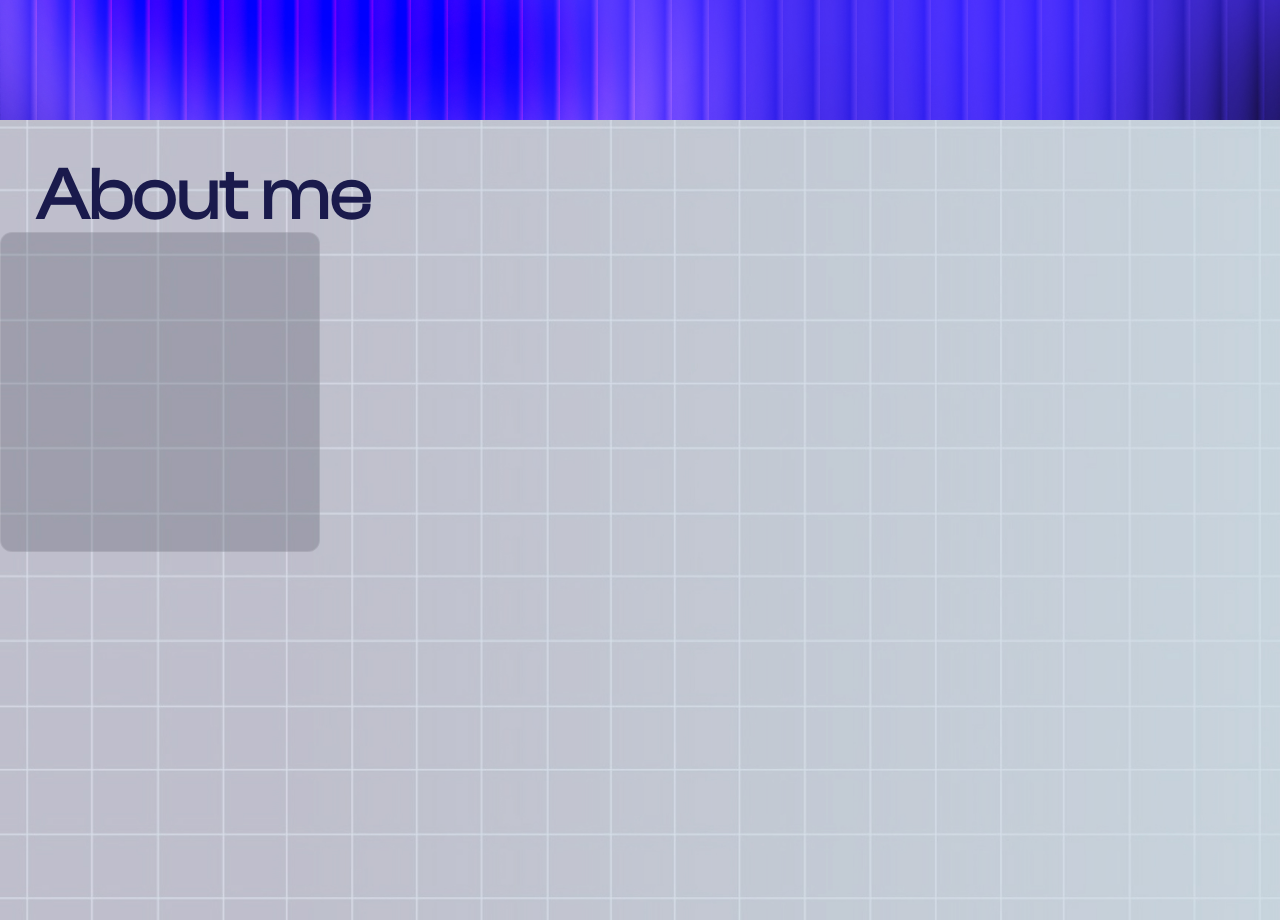
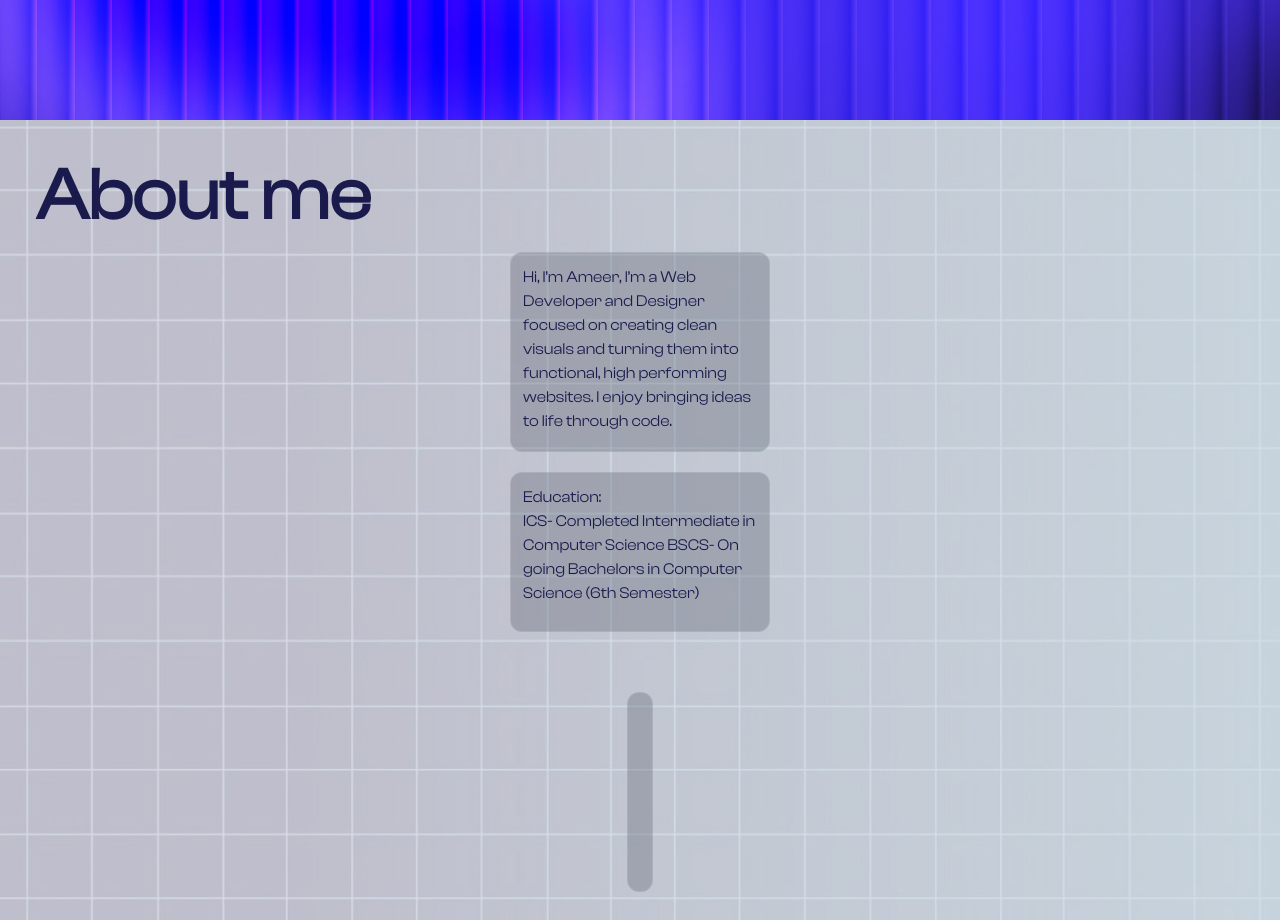
Before and after one commit to amyr-muhammad/ameer-portfolio, a React (Vite) app: page / in a window 1280 px wide. Shown: the part 680-1600 px from the top of the page. Built offline with nearby package versions, Linux system fonts and the light colour scheme.

Commit message:
new code

```diff
--- a/src/components/about/About.jsx
+++ b/src/components/about/About.jsx
@@ -1,25 +1,44 @@
-import Glasscard from "./glasscard";
+import GlassCard from "./Glasscard";
+import { FaSquareInstagram } from "react-icons/fa6";
+import { FaLinkedin } from "react-icons/fa";
+import { BiLogoGmail } from "react-icons/bi";
+
 
 function About() {
     return (
         <>
+            <div className="relative w-full h-screen bg-[url('/src/assets/images/checkbackground.jpg')] bg-no-repeat bg-cover overflow-hidden">
 
-        <div className="w-full
-        h-screen
-        bg-[url('/src/assets/images/checkbackground.jpg')]
-        bg-no-repeat
-        bg-cover
+                <h2 className="text-[#1a1a4c] font-[1000] text-3xl ps-3 pt-4
+                                sm:text-5xl sm:ps-5 sm:pt-6
+                                md:text-7xl md:ps-7 md:pt-8
+                                lg:text lg:ps-9 lg:pt-10">
+                    About me
+                </h2>
+                <div className="grid grid-rows-3 grid-cols-1 gap-5 p-5 justify-items-center align-bottom">
+                    <GlassCard size="large">Hi, I’m Ameer,
+                        I’m a Web Developer and Designer focused on creating clean visuals and turning them into functional, high performing websites. I enjoy bringing ideas to life through code.</GlassCard>
+                    <GlassCard size="medium">
+                        Education: <br />
+                        ICS- Completed Intermediate in Computer
+                        Science BSCS- On going Bachelors  in Computer Science (6th Semester)
+                    </GlassCard>
+                    <GlassCard>
+
+                    </GlassCard>
+
+                    <img
+                        src="./src/assets/images/Character.png"
+                        alt=""
+                        className="hidden"
+                    />
+                </div>
 
 
-        ">
-            <h2 className="text-[#1a1a4c] font-[1000] text-3xl ps-3 pt-4
-             sm:text-5xl sm:ps-5 sm:pt-6
-             md:text-7xl md:ps-7 md:pt-8
-             lg:text lg:ps-9 lg:pt-10 ">About me</h2>
-        <Glasscard/>
-        </div>
+
+            </div>
         </>
-    )
+    );
 }
 
 export default About;
--- a/src/components/about/Glasscard.jsx
+++ b/src/components/about/Glasscard.jsx
@@ -1,19 +1,22 @@
-function Glasscard() {
-    return (<>
-        <div className="
-              backdrop-blur-[0.5px]
-              backdrop-saturate-162
-              bg-[rgba(100,100,100,0.35)]
-              rounded-xl
-              border
-              border-[rgba(255,255,255,0.125)]
-              w-80
-              h-80
+function GlassCard({ children, size }) {
 
-
-
-            ">
-        </div></>)
+    const sizes = {
+        small: "w-65 h-30",
+        medium: "w-65 h-40",
+        large: "w-65 h-50"
+    }
+    return (
+        <div className={`backdrop-blur-[0.5px]
+        backdrop-saturate-162
+        bg-[rgba(100,100,100,0.35)]
+        rounded-xl border
+        border-[rgba(255,255,255,0.125)]
+        text-[#1a1a4c]
+        ${sizes[size]}
+        p-3`}>
+            {children}
+        </div>
+    );
 }
 
-export default Glasscard;
+export default GlassCard;
--- a/src/components/hero/character.jsx
+++ b/src/components/hero/character.jsx
@@ -14,6 +14,7 @@ function Character() {
                         my-auto
                         shrink-0
                         z-10
+
                         ">
                 <img
                     src="/src/assets/images/Character.png"
```
